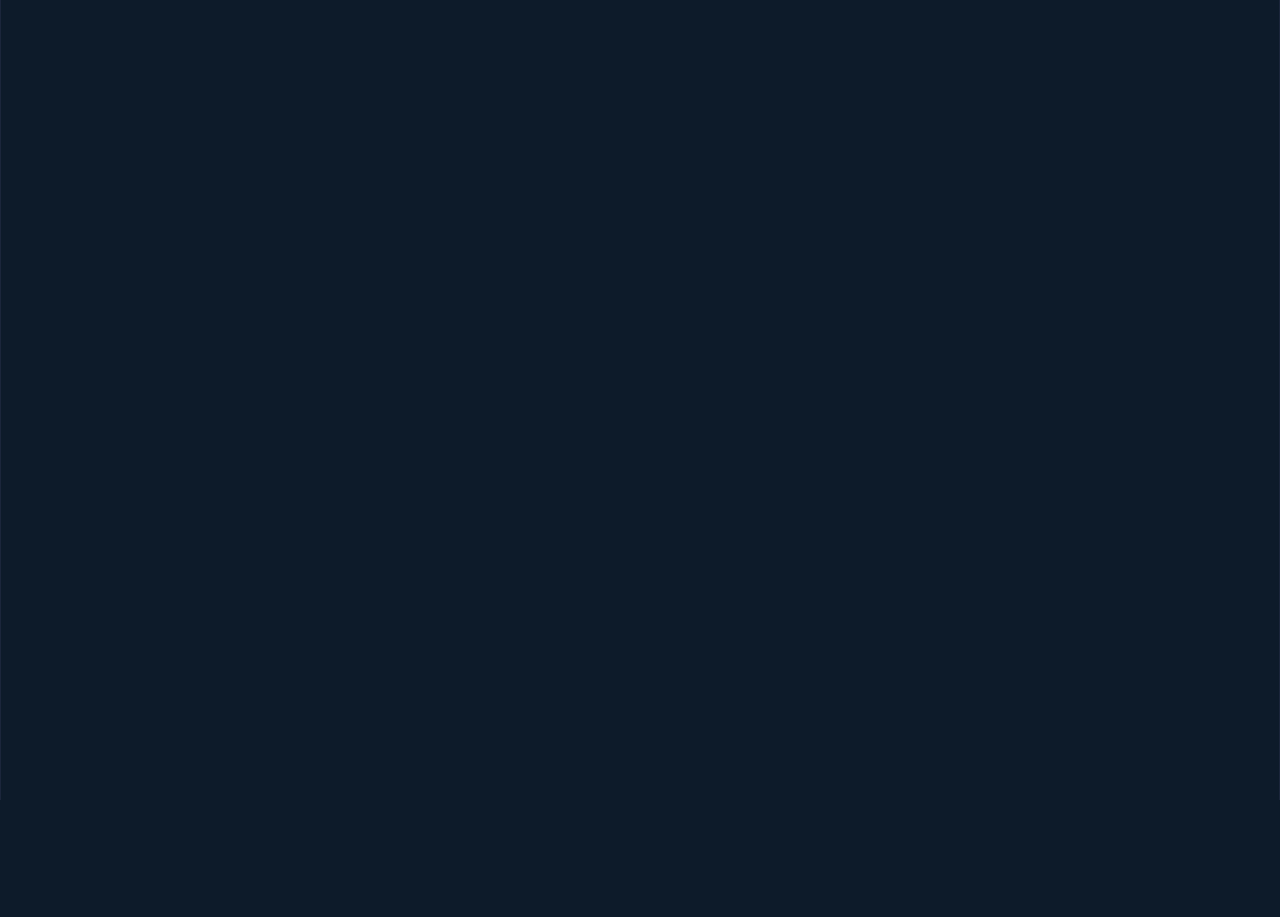
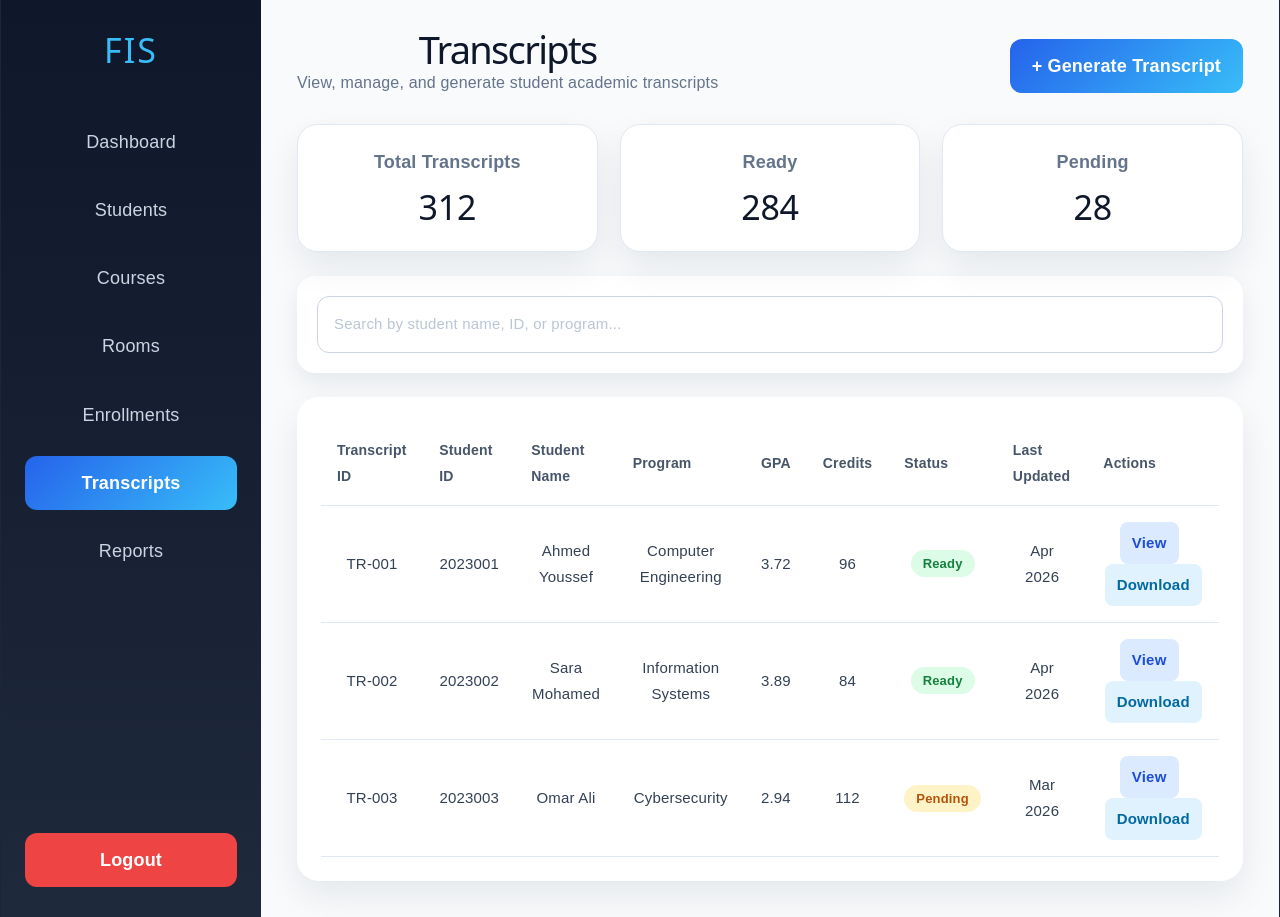
Before and after one commit to Lua-Code/Agile-Project, a React app in the folder frontend/: page /Transcripts in a window 1280 px wide. Before the commit this address had no page. Before the commit the page ends 800 px from the top, so only its background shows below. Built offline with nearby package versions, Linux system fonts and the light colour scheme; the HTML template or start-up script is replaced by a standard one.

Commit message:
Transcript page frontend

```diff
--- a/frontend/src/App.jsx
+++ b/frontend/src/App.jsx
@@ -2,8 +2,8 @@ import { BrowserRouter, Routes, Route, Navigate } from "react-router-dom";
 import Login from "./Pages/Login";
 import Dashboard from "./Pages/Dashboard";
 import StudentRecords from "./Pages/StudentRecords";
+import Transcripts from "./Pages/Transcripts";
 import { useAuthContext } from "./hooks/useAuthContext";
-
 function PrivateRoute({ children }) {
   const { user } = useAuthContext();
   return user ? children : <Navigate to="/" />;
@@ -16,6 +16,7 @@ function App() {
         <Route path="/" element={<Login />} />
         <Route path="/dashboard" element={<PrivateRoute><Dashboard /></PrivateRoute>} />
         <Route path="/StudentRecords" element={<PrivateRoute><StudentRecords /></PrivateRoute>} />
+        <Route path="/Transcripts" element={<Transcripts />} />
       </Routes>
     </BrowserRouter>
   );
--- a/frontend/src/Pages/Transcripts.jsx
+++ b/frontend/src/Pages/Transcripts.jsx
@@ -0,0 +1,326 @@
+import { useState } from "react";
+import { Link } from "react-router-dom";
+
+function Transcripts() {
+  const [search, setSearch] = useState("");
+
+  const transcripts = [
+    {
+      id: "TR-001",
+      studentId: "2023001",
+      name: "Ahmed Youssef",
+      program: "Computer Engineering",
+      gpa: "3.72",
+      credits: 96,
+      status: "Ready",
+      updated: "Apr 2026",
+    },
+    {
+      id: "TR-002",
+      studentId: "2023002",
+      name: "Sara Mohamed",
+      program: "Information Systems",
+      gpa: "3.89",
+      credits: 84,
+      status: "Ready",
+      updated: "Apr 2026",
+    },
+    {
+      id: "TR-003",
+      studentId: "2023003",
+      name: "Omar Ali",
+      program: "Cybersecurity",
+      gpa: "2.94",
+      credits: 112,
+      status: "Pending",
+      updated: "Mar 2026",
+    },
+  ];
+
+  const filteredTranscripts = transcripts.filter(
+    (item) =>
+      item.name.toLowerCase().includes(search.toLowerCase()) ||
+      item.studentId.includes(search) ||
+      item.program.toLowerCase().includes(search.toLowerCase())
+  );
+
+  return (
+    <div style={styles.page}>
+      <aside style={styles.sidebar}>
+        <h2 style={styles.logo}>FIS</h2>
+
+        <nav style={styles.nav}>
+          <Link to="/dashboard" style={styles.link}>Dashboard</Link>
+          <Link to="/students" style={styles.link}>Students</Link>
+          <span style={styles.link}>Courses</span>
+          <span style={styles.link}>Rooms</span>
+          <span style={styles.link}>Enrollments</span>
+          <span style={styles.activeLink}>Transcripts</span>
+          <span style={styles.link}>Reports</span>
+        </nav>
+
+        <button style={styles.logout}>Logout</button>
+      </aside>
+
+      <main style={styles.main}>
+        <section style={styles.header}>
+          <div>
+            <h1 style={styles.title}>Transcripts</h1>
+            <p style={styles.subtitle}>
+              View, manage, and generate student academic transcripts
+            </p>
+          </div>
+
+          <button style={styles.primaryButton}>+ Generate Transcript</button>
+        </section>
+
+        <section style={styles.cards}>
+          <div style={styles.card}>
+            <p style={styles.cardLabel}>Total Transcripts</p>
+            <h2 style={styles.cardNumber}>312</h2>
+          </div>
+
+          <div style={styles.card}>
+            <p style={styles.cardLabel}>Ready</p>
+            <h2 style={styles.cardNumber}>284</h2>
+          </div>
+
+          <div style={styles.card}>
+            <p style={styles.cardLabel}>Pending</p>
+            <h2 style={styles.cardNumber}>28</h2>
+          </div>
+        </section>
+
+        <section style={styles.toolbar}>
+          <input
+            style={styles.search}
+            type="text"
+            placeholder="Search by student name, ID, or program..."
+            value={search}
+            onChange={(e) => setSearch(e.target.value)}
+          />
+        </section>
+
+        <section style={styles.tableCard}>
+          <table style={styles.table}>
+            <thead>
+              <tr>
+                <th style={styles.th}>Transcript ID</th>
+                <th style={styles.th}>Student ID</th>
+                <th style={styles.th}>Student Name</th>
+                <th style={styles.th}>Program</th>
+                <th style={styles.th}>GPA</th>
+                <th style={styles.th}>Credits</th>
+                <th style={styles.th}>Status</th>
+                <th style={styles.th}>Last Updated</th>
+                <th style={styles.th}>Actions</th>
+              </tr>
+            </thead>
+
+            <tbody>
+              {filteredTranscripts.map((item) => (
+                <tr key={item.id}>
+                  <td style={styles.td}>{item.id}</td>
+                  <td style={styles.td}>{item.studentId}</td>
+                  <td style={styles.td}>{item.name}</td>
+                  <td style={styles.td}>{item.program}</td>
+                  <td style={styles.td}>{item.gpa}</td>
+                  <td style={styles.td}>{item.credits}</td>
+                  <td style={styles.td}>
+                    <span
+                      style={{
+                        ...styles.status,
+                        background:
+                          item.status === "Ready" ? "#dcfce7" : "#fef3c7",
+                        color: item.status === "Ready" ? "#15803d" : "#b45309",
+                      }}
+                    >
+                      {item.status}
+                    </span>
+                  </td>
+                  <td style={styles.td}>{item.updated}</td>
+                  <td style={styles.td}>
+                    <button style={styles.viewButton}>View</button>
+                    <button style={styles.downloadButton}>Download</button>
+                  </td>
+                </tr>
+              ))}
+            </tbody>
+          </table>
+        </section>
+      </main>
+    </div>
+  );
+}
+
+const styles = {
+  page: {
+    minHeight: "100vh",
+    display: "flex",
+    background: "#f8fafc",
+    fontFamily: "Arial, sans-serif",
+  },
+  sidebar: {
+    width: "260px",
+    background: "linear-gradient(180deg, #0f172a, #1e293b)",
+    color: "#ffffff",
+    padding: "30px 24px",
+    display: "flex",
+    flexDirection: "column",
+  },
+  logo: {
+    fontSize: "34px",
+    margin: "0 0 45px",
+    color: "#38bdf8",
+    letterSpacing: "2px",
+  },
+  nav: {
+    display: "flex",
+    flexDirection: "column",
+    gap: "14px",
+    flex: 1,
+  },
+  activeLink: {
+    padding: "14px 16px",
+    borderRadius: "12px",
+    background: "linear-gradient(135deg, #2563eb, #38bdf8)",
+    color: "#ffffff",
+    fontWeight: "700",
+    cursor: "pointer",
+  },
+  link: {
+    padding: "14px 16px",
+    borderRadius: "12px",
+    color: "#cbd5e1",
+    cursor: "pointer",
+    textDecoration: "none",
+  },
+  logout: {
+    padding: "14px",
+    borderRadius: "12px",
+    border: "none",
+    background: "#ef4444",
+    color: "#ffffff",
+    fontWeight: "700",
+    cursor: "pointer",
+  },
+  main: {
+    flex: 1,
+    padding: "36px",
+  },
+  header: {
+    display: "flex",
+    justifyContent: "space-between",
+    alignItems: "center",
+    marginBottom: "28px",
+  },
+  title: {
+    margin: 0,
+    fontSize: "38px",
+    color: "#0f172a",
+  },
+  subtitle: {
+    marginTop: "8px",
+    color: "#64748b",
+    fontSize: "16px",
+  },
+  primaryButton: {
+    padding: "14px 22px",
+    borderRadius: "12px",
+    border: "none",
+    background: "linear-gradient(135deg, #2563eb, #38bdf8)",
+    color: "#ffffff",
+    fontWeight: "700",
+    cursor: "pointer",
+  },
+  cards: {
+    display: "grid",
+    gridTemplateColumns: "repeat(3, 1fr)",
+    gap: "22px",
+    marginBottom: "24px",
+  },
+  card: {
+    background: "#ffffff",
+    padding: "24px",
+    borderRadius: "20px",
+    boxShadow: "0 15px 35px rgba(15, 23, 42, 0.08)",
+    border: "1px solid #e2e8f0",
+  },
+  cardLabel: {
+    margin: 0,
+    color: "#64748b",
+    fontWeight: "600",
+  },
+  cardNumber: {
+    margin: "12px 0 0",
+    fontSize: "34px",
+    color: "#0f172a",
+  },
+  toolbar: {
+    background: "#ffffff",
+    padding: "20px",
+    borderRadius: "18px",
+    marginBottom: "24px",
+    boxShadow: "0 10px 25px rgba(15, 23, 42, 0.08)",
+  },
+  search: {
+    width: "100%",
+    padding: "14px 16px",
+    borderRadius: "12px",
+    border: "1px solid #cbd5e1",
+    fontSize: "15px",
+    outline: "none",
+    boxSizing: "border-box",
+  },
+  tableCard: {
+    background: "#ffffff",
+    borderRadius: "22px",
+    padding: "24px",
+    boxShadow: "0 15px 35px rgba(15, 23, 42, 0.08)",
+    overflowX: "auto",
+  },
+  table: {
+    width: "100%",
+    borderCollapse: "collapse",
+  },
+  th: {
+    textAlign: "left",
+    padding: "16px",
+    color: "#475569",
+    borderBottom: "1px solid #e2e8f0",
+    fontSize: "14px",
+  },
+  td: {
+    padding: "16px",
+    borderBottom: "1px solid #e2e8f0",
+    color: "#334155",
+    fontSize: "15px",
+  },
+  status: {
+    padding: "6px 12px",
+    borderRadius: "999px",
+    fontWeight: "700",
+    fontSize: "13px",
+  },
+  viewButton: {
+    padding: "8px 12px",
+    borderRadius: "8px",
+    border: "none",
+    background: "#dbeafe",
+    color: "#1d4ed8",
+    fontWeight: "700",
+    cursor: "pointer",
+    marginRight: "8px",
+  },
+  downloadButton: {
+    padding: "8px 12px",
+    borderRadius: "8px",
+    border: "none",
+    background: "#e0f2fe",
+    color: "#0369a1",
+    fontWeight: "700",
+    cursor: "pointer",
+  },
+};
+
+export default Transcripts;
```
Also changed, not shown: 1 other file (tests, documents, lock files or other folders).
